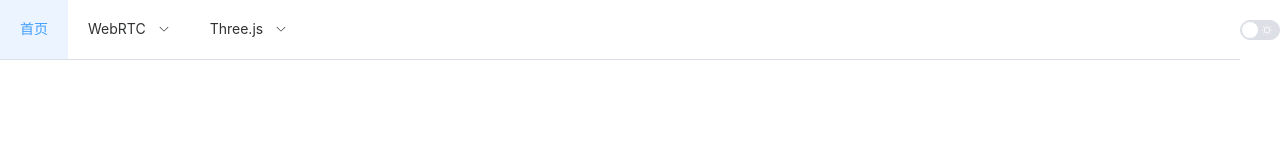
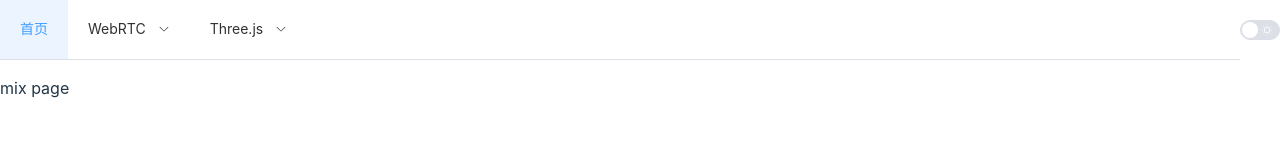
Before and after one commit to sxuan11/learn, a Vue app: page /learn/rtc/mix-screen in a window 1280 px wide. Before the commit this address had no page. Shown: the top 166 px of the page. Built offline with nearby package versions, Linux system fonts and the light colour scheme.

Commit message:
feat 增加webrtc示例

```diff
--- a/components.d.ts
+++ b/components.d.ts
@@ -8,7 +8,6 @@ export {}
 declare module '@vue/runtime-core' {
   export interface GlobalComponents {
     ElButton: typeof import('element-plus/es')['ElButton']
-    ElIcon: typeof import('element-plus/es')['ElIcon']
     ElMenu: typeof import('element-plus/es')['ElMenu']
     ElMenuItem: typeof import('element-plus/es')['ElMenuItem']
     ElOption: typeof import('element-plus/es')['ElOption']
--- a/src/App.vue
+++ b/src/App.vue
@@ -12,6 +12,7 @@
           <template #title>WebRTC</template>
           <el-menu-item index="/rtc/base">基础示例</el-menu-item>
           <el-menu-item index="/rtc/screen-record">屏幕录制</el-menu-item>
+          <el-menu-item index="/rtc/mix-screen">前端混流</el-menu-item>
           <el-menu-item index="2-3">多对多连麦</el-menu-item>
         </el-sub-menu>
         <el-sub-menu index="three">
--- /dev/null
+++ b/src/pages/WebRTC/mix-screen.vue
@@ -0,0 +1,6 @@
+<script setup lang="ts">
+</script>
+
+<template>
+  <p>mix page</p>
+</template>
--- a/src/router/index.ts
+++ b/src/router/index.ts
@@ -21,6 +21,11 @@ const router = createRouter({
           path: 'screen-record',
           name: 'screenRecord',
           component: () => import('../pages/WebRTC/screen-record.vue')
+        },
+        {
+          path: 'mix-screen',
+          name: 'mixScreen',
+          component: () => import('../pages/WebRTC/mix-screen.vue')
         }
       ]
     },
```
